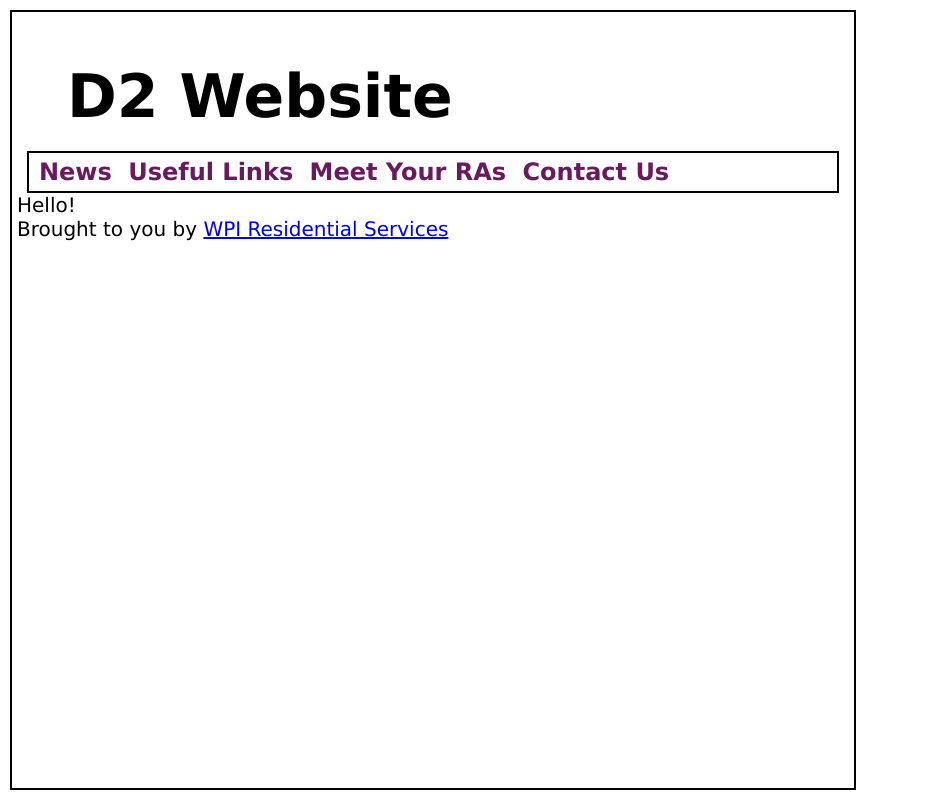
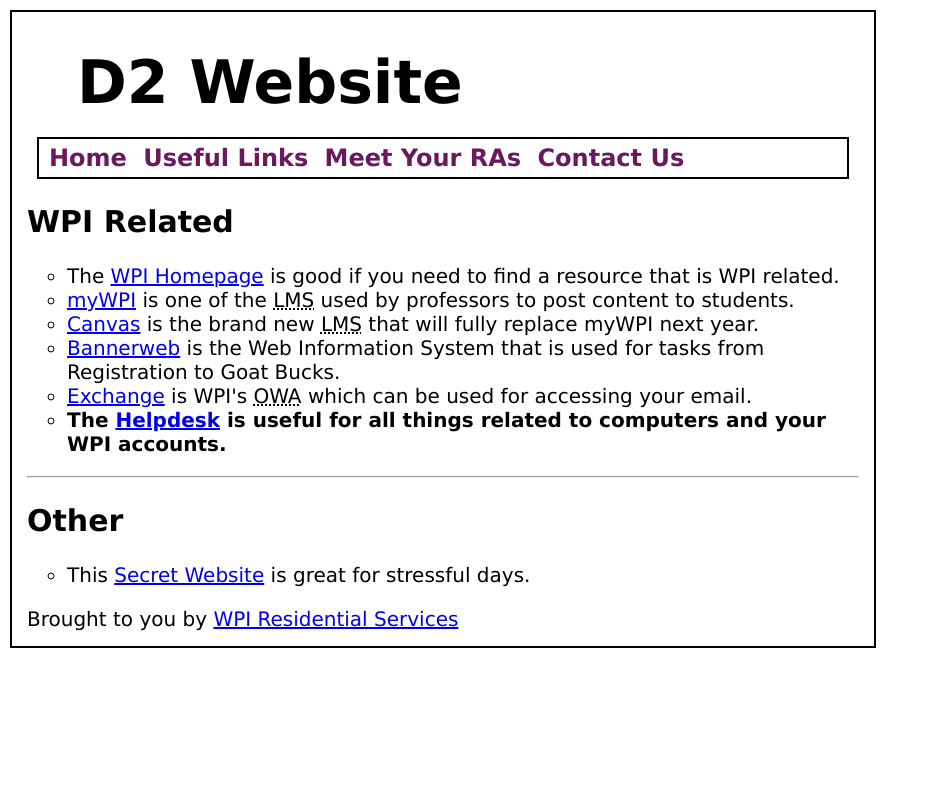
Before and after one commit to krconv/D2-Website, a Django app: template D2 Website/pages/templates/pages/UsefulLinks.html in a window 1280 px wide. Shown: the whole page, without its empty margins (0-929 px from the left). Run offline with Django 3.2, Linux system fonts and the light colour scheme; the template is opened without the code that fills it, so the values that code supplies are empty.

Commit message:
Fixes an issue with templates not working (the encoding of the HTML files was incompatible). Also adds some place holders for the pages.

```diff
--- /dev/null
+++ b/D2 Website/pages/static/style.css
@@ -0,0 +1,39 @@
+
+body, html {
+    font-size: 20px;
+    font-family:'Lucida Sans', 'Lucida Sans Regular', 'Lucida Grande', 'Lucida Sans Unicode', Geneva, Verdana, sans-serif;
+}
+body {
+    border: 2px solid black;
+    padding: 15px;
+    margin: 10px;
+    width: 65vw;
+}
+header > h1 {
+    line-height: 30px;
+    margin-left: 50px;
+    font-size: 3rem;
+}
+nav > span a {
+    padding:2px 3px 2px 3px;
+    margin:2px;
+    font-size: 1.2rem;
+    color: #6A195E;
+    font-weight: 800;
+    text-decoration: none;
+}
+
+li {
+    list-style: circle;
+}
+nav > span a:hover {
+    background-color: #6A195E;
+    color: white;
+    font-weight: 800;
+}
+
+nav {
+    margin: 10px 10px 0px 10px;
+    padding: 5px;
+    border: 2px solid black;
+}
--- a/D2 Website/pages/templates/pages/MainWindow.html
+++ b/D2 Website/pages/templates/pages/MainWindow.html
@@ -1,71 +1,22 @@
-{% load static %}
+{% load staticfiles %}
 <!DOCTYPE html>
 <html lang="en" xmlns="http://www.w3.org/1999/xhtml">
 <head>
     <meta charset="utf-8" />
-    <style>
-        body, html {
-            font-size: 20px;
-            font-family:'Lucida Sans', 'Lucida Sans Regular', 'Lucida Grande', 'Lucida Sans Unicode', Geneva, Verdana, sans-serif;
-        }
-        body {
-            border: 2px solid black;
-            padding: 5px;
-            margin: 10px;
-            width: 65vw;
-        }
-        header > h1 {
-            line-height: 30px;
-            margin-left: 50px;
-            font-size: 3rem;
-        }
-        nav > span a {
-            padding:2px 3px 2px 3px;
-            margin:2px;
-            font-size: 1.2rem;
-            color: #6A195E;
-            font-weight: 800;
-            text-decoration: none;
-        }
-
-        li {
-            list-style: circle;
-        }
-        nav > span a:hover {
-            background-color: #6A195E;
-            color: white;
-            font-weight: 800;
-        }
-
-        nav {
-            margin: 10px 10px 0px 10px;
-            padding: 5px;
-            border: 2px solid black;
-        }
-    </style>
-    <title>D2 Website</title>
+    <link href="{% static "style.css"%}" type="text/css" rel="stylesheet"/>
+    <title>{% block title %}{% endblock %}</title>
 </head>
 <body>
     <header>
         <h1>D2 Website</h1>
     </header>
     <nav>
-        <span><a href="{% url 'home' %}">News</a></span>
+        <span><a href="{% url 'home' %}">Home</a></span>
         <span><a href="{% url 'useful_links' %}">Useful Links</a></span>
         <span><a href="">Meet Your RAs</a></span>
-        <span><a href="">Contact Us</a></span>
+        <span><a href="{% url 'contact_us' %}">Contact Us</a></span>
     </nav>
     {% block content %}
-    <p><img src="{% static "images/dexter.png" %}" style="float: right;" alt="A happy welcome from Dexter of Cartoon Network." title="Welcome!"/></p>
-    <p>
-        Welcome to the <abbr title="Daniels Hall floor Two">D2</abbr> Website! This site will soon be the home to some useful information for Daniel's Residents.
-    <ul>
-        <li>A way to contact your RAs.</li>
-        <li>A way to virtually meet your RAs.</li>
-        <li>A buliten board containing events on campus.</li>
-        <li>A live tracker to see which RA is on-duty now.</li>
-    </ul>
-    </p>
     {% endblock %}
     <footer>Brought to you by <a href="http://www.wpi.edu/offices/rso.html" target="_blank">WPI Residential Services</a></footer>
 </body>
--- a/D2 Website/pages/templates/pages/UsefulLinks.html
+++ b/D2 Website/pages/templates/pages/UsefulLinks.html
@@ -1,5 +1,23 @@
 {% extends "pages/MainWindow.html" %}
+{% block title %}Useful Links - D2 Website{% endblock %}
 
 {% block content %}
-Hello!
+<h2>WPI Related</h2>
+<article>
+    <ul>
+        <li>The <a href="https://www.wpi.edu" target="_blank">WPI Homepage</a> is good if you need to find a resource that is WPI related.</li>
+        <li><a href="https://my.wpi.edu" target="_blank">myWPI</a> is one of the <abbr title="Learning Management System">LMS</abbr> used by professors to post content to students.</li>
+        <li><a href="https://canvas.wpi.edu" target="_blank">Canvas</a> is the brand new <abbr title="Learning Management System">LMS</abbr> that will fully replace myWPI next year.</li>
+        <li><a href="https://bannerweb.wpi.edu" target="_blank">Bannerweb</a> is the Web Information System that is used for tasks from Registration to Goat Bucks.</li>
+        <li><a href="https://exchange.wpi.edu" target="_blank">Exchange</a> is WPI's <abbr title="Outlook Web App">OWA</abbr> which can be used for accessing your email.</li>
+        <li><strong>The <a href="https://help.wpi.edu" target="_blank">Helpdesk</a> is useful for all things related to computers and your WPI accounts.</strong></li>
+    </ul>
+</article>
+<hr />
+<h2>Other</h2>
+<article>
+    <ul>
+        <li>This <a href="https://www.cuteness.com/" target="_blank">Secret Website</a> is great for stressful days.</li>
+    </ul>
+</article>
 {% endblock %}
--- a/D2 Website/pages/views.py
+++ b/D2 Website/pages/views.py
@@ -2,7 +2,7 @@
 from django.http import HttpResponse
 
 def home_page(request):
-    return render(request, "pages/MainWindow.html");
+    return render(request, "pages/News.html");
 
 def links_page(request):
     return render(request, "pages/UsefulLinks.html");
```
Also changed, not shown: D2 Website/pages/templates/pages/ContactUs.html (+14 -1 lines), D2 Website/pages/templates/pages/News.html (added, +19 -0 lines), D2 Website/static/style.css (added, +39 -0 lines), D2 Website/pages/static/images/mouse.png (added), D2 Website/static/images/mouse.png (added), 2 other files.
